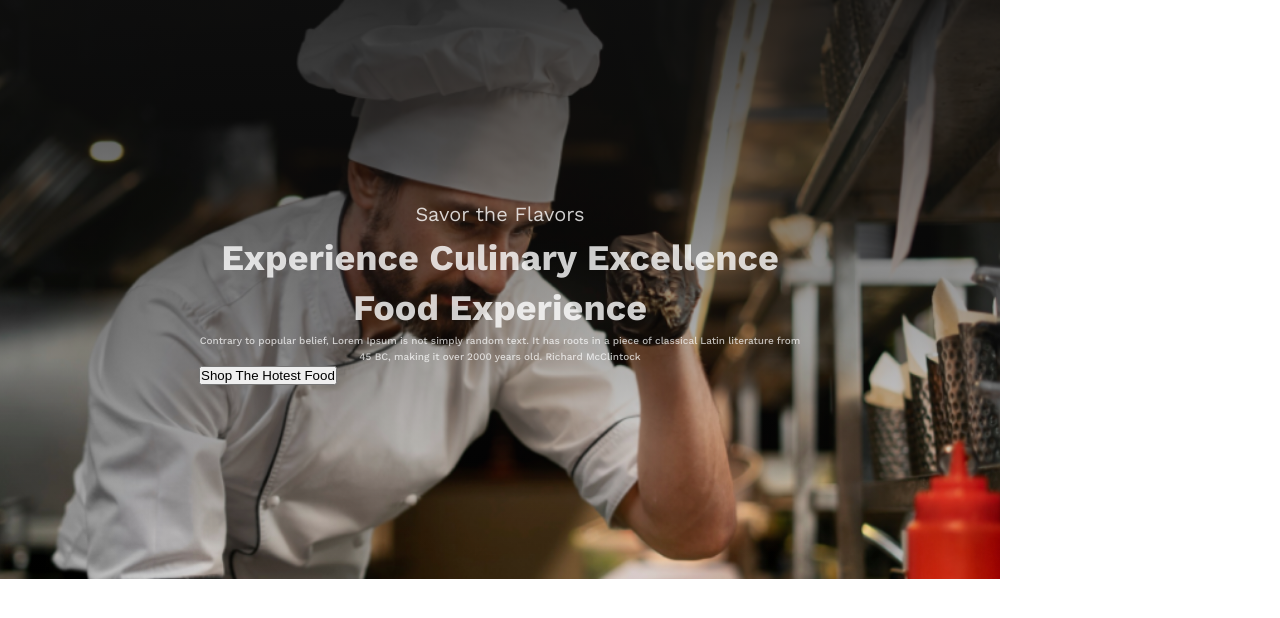
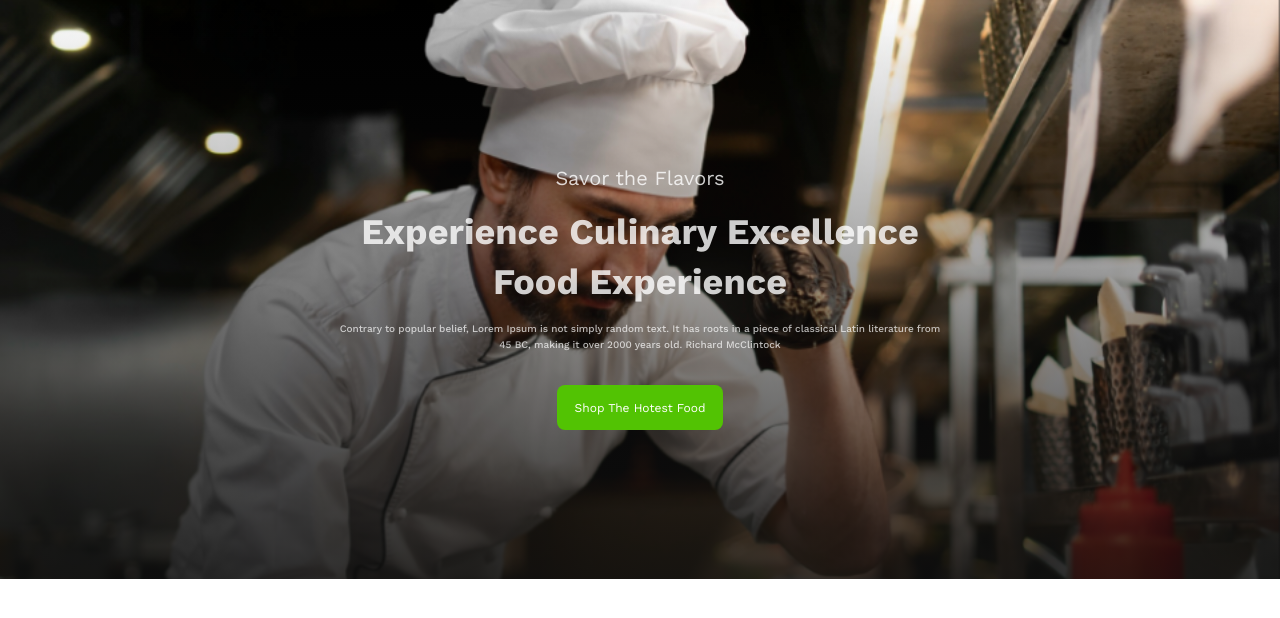
Before and after one commit to sucharita4867/food-restaurant-project, a plain HTML site: page index.html in a window 1280 px wide. Drawn offline with nearby package versions, Linux system fonts and the light colour scheme.

Commit message:
added my project font page

```diff
--- a/index.html
+++ b/index.html
@@ -13,7 +13,9 @@
             <p class="subtitle">Savor the Flavors</p>
             <h1 class="title">Experience Culinary Excellence Food Experience</h1>
             <p class="description">Contrary to popular belief, Lorem Ipsum is not simply random text. It has roots in a piece of classical Latin literature from 45 BC, making it over 2000 years old. Richard McClintock</p>
-            <button>Shop The Hotest Food</button>
+            <div class="btn-contain">
+            <button class="button">Shop The Hotest Food</button>
+            </div>
         </div>
      </section>
 </body>
--- a/style/style.css
+++ b/style/style.css
@@ -2,10 +2,26 @@
 *{
     margin: 0px;
     padding: 0px;
+}.btn-contain{
+    text-align: center;
+}
+.button{
+    padding: 15px 18px 14px 18px;
+    color: rgb(255, 255, 255);
+    font-family: work sans;
+    font-size: 12px;
+    font-weight: 600px;
+    line-height: 16px;
+    letter-spacing: 0%;
+    text-align: center;
+    border-radius: 8px;
+    border: none;
+
+background: rgb(82, 195, 3);
 }
 #hero{
     height: 579px;
-    width: 1000px;
+    width: 100%;
     /* background-image: linear-gradient(180deg,
     rgb(16, 16, 16,) -19.5%,
     rgba(16, 16, 16, 0)100%
@@ -13,7 +29,7 @@
     /* visibility: hidden; */
     background-color: rgb(30, 30, 30);
     background-image: linear-gradient(
-       180.00deg,
+       0deg,
      rgb(16, 16, 16)-19.5%,
      rgba(16, 16, 16 ,0) 100%
     ),
@@ -25,6 +41,7 @@
     display: flex;
     justify-content: center;
     align-items: center;
+    gap: 20px;
 }
 
 #hero .hero-content{
@@ -39,6 +56,8 @@
     letter-spacing: 0px;
     text-align: center;
     opacity: 0.8;
+    margin: 10px;
+    margin-bottom: 10px;
 }
 #hero .hero-content .title{
     color: rgb(255, 255, 255);
@@ -49,6 +68,7 @@
     letter-spacing: 0px;
     text-align: center;
     opacity: 0.8;
+    margin-bottom: 14px;
 }
 #hero .hero-content .description{
     color: rgb(255, 255, 255);
@@ -60,4 +80,5 @@
     text-align: center;
     opacity: 0.8;
     opacity: 0.7;
+    margin-bottom: 32px;
 }
```
